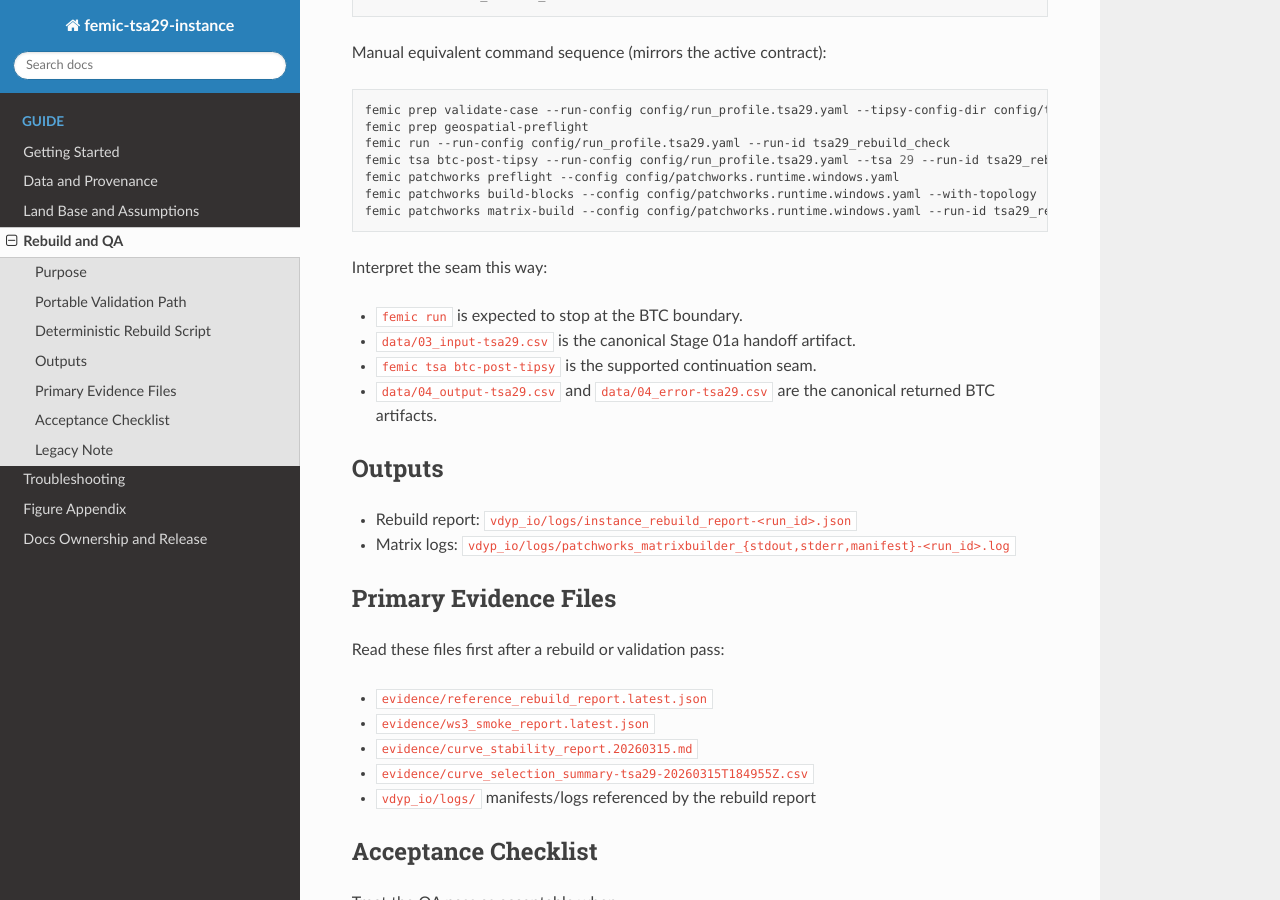
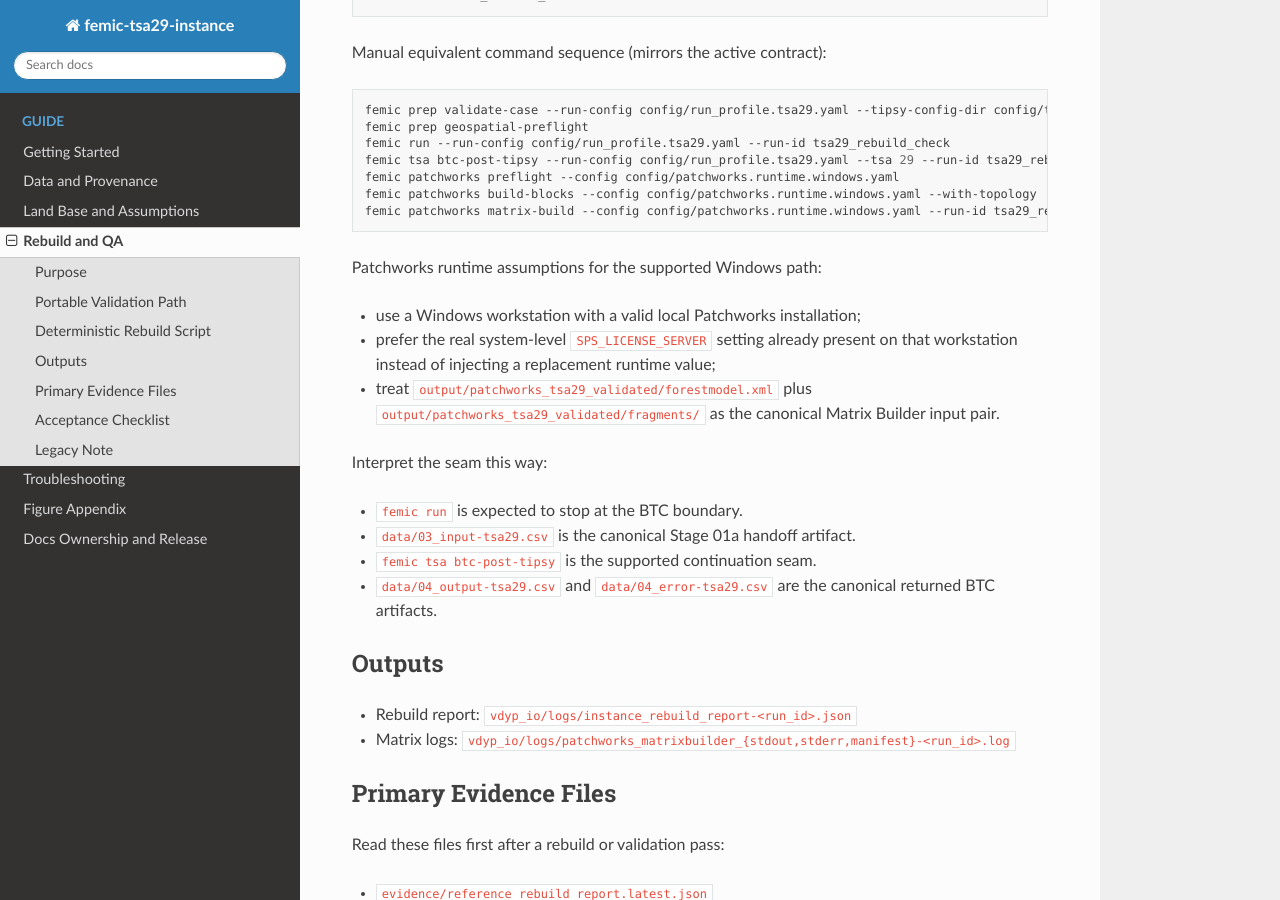
Before and after one commit to UBC-FRESH/femic-tsa29-instance, a Sphinx documentation site: the page built from docs/rebuild-and-qa.rst, in a window 1280 px wide and 900 px high, scrolled down 964 px. Built offline with Sphinx 7.4.7 and the Read the Docs theme 3.1.0, drawn with Linux system fonts in a browser that asks for light colours.

Commit message:
P19.5 align TSA29 Patchworks runtime contract

```diff
--- a/docs/rebuild-and-qa.rst
+++ b/docs/rebuild-and-qa.rst
@@ -56,6 +56,15 @@ Manual equivalent command sequence (mirrors the active contract):
    femic patchworks build-blocks --config config/patchworks.runtime.windows.yaml --with-topology
    femic patchworks matrix-build --config config/patchworks.runtime.windows.yaml --run-id tsa29_rebuild_check
 
+Patchworks runtime assumptions for the supported Windows path:
+
+- use a Windows workstation with a valid local Patchworks installation;
+- prefer the real system-level ``SPS_LICENSE_SERVER`` setting already present
+  on that workstation instead of injecting a replacement runtime value;
+- treat ``output/patchworks_tsa29_validated/forestmodel.xml`` plus
+  ``output/patchworks_tsa29_validated/fragments/`` as the canonical Matrix
+  Builder input pair.
+
 Interpret the seam this way:
 
 - ``femic run`` is expected to stop at the BTC boundary.
```
Also changed, not shown: README.md (+7 -0 lines), docs/getting-started.rst (+8 -1 lines), runbooks/REBUILD_RUNBOOK.md (+4 -1 lines), 3 other files.
